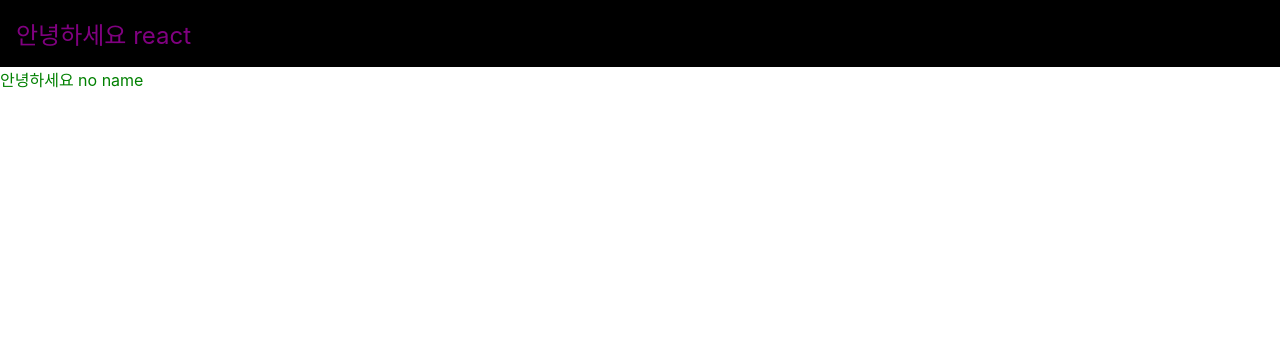
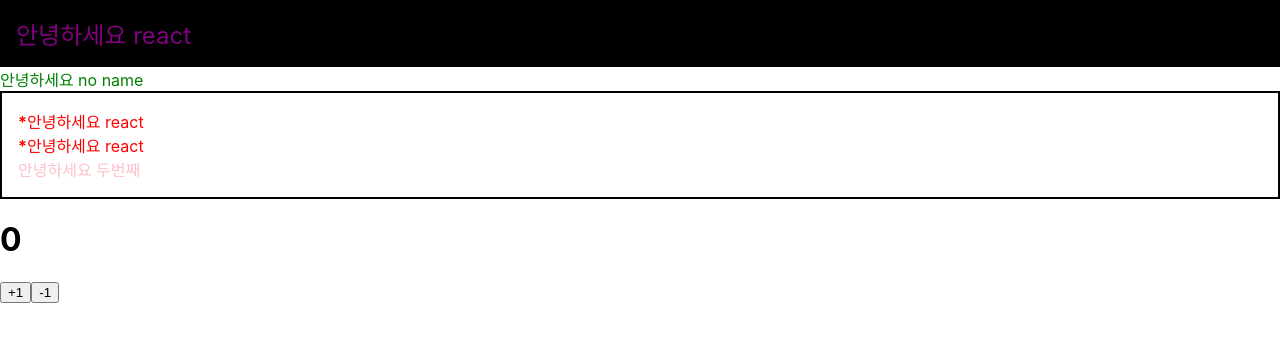
Before and after one commit to ibmike87/first_react, a React (Create React App) app: page / in a window 1280 px wide. Shown: the top 342 px of the page. Built offline with nearby package versions, Linux system fonts and the light colour scheme.

Commit message:
react 실습 2일차 1장 8.input 상태 관리하기

```diff
--- a/src/App.js
+++ b/src/App.js
@@ -1,10 +1,14 @@
 import React from 'react';
 import Hello from './Hello';
+import Wrapper from "./Wrapper";
+import Counter from "./Counter";
 import './App.css';
 
 function App() {
-    const name = 'react';
-    /*const style = {
+    // const name = 'react';
+    /*
+    * 컴포넌트 내부에서 종결되는 style 테그 입력 방법
+    const style = {
         backgroundColor: 'black',
         color: 'aqua',
         fontSize: 24,
@@ -14,7 +18,7 @@ function App() {
     return (
         <>
             {/*<Hello/>*/}
-            {/*<div className="header-title">{name}</div>*/}
+            {/*<div cl  ssName="header-title">{name}</div>*/}
             {/*<div className="gray-box"/>*/}
 
             <div className="header-title">
@@ -22,6 +26,14 @@ function App() {
             </div>
             <Hello color="green"/>
 
+            <Wrapper>
+                {/*이 아래 부분은 Wrapper 의 props.children 에 포함됨.*/}
+                <Hello name="react" color="red" isSpecial={true}/>  {/* => isSpecial={true} 이 부분이 조건부*/}
+                <Hello name="react" color="red" isSpecial/>  {/* => isSpecial 만 써도 위에 코드와 완전히 동일함*/}
+                <Hello name="두번째" color="pink" />
+            </Wrapper>
+
+            <Counter/>
         </>
     );
 }
--- /dev/null
+++ b/src/Counter.js
@@ -0,0 +1,36 @@
+import React, {useState} from 'react';
+
+function Counter () {
+
+    // 함수의 구조화 할당으로 변수 선언
+    const [number, setNumber] = useState(0);
+
+/*
+    //기존 방식으로 변수 선언
+    const numberState = useState(0),
+        number = numberState(0),
+        setNumber = numberState(0);
+*/
+
+    const onIncrease = () => {
+        console.log("+1");
+        // setNumber(number + 1);       // 새로운 값(number)를 증가시킨 값을 설정하는 방식
+        setNumber(prevNumber => prevNumber + 1); //함수형으로 기존 값을 증가시키는 형태
+    }
+
+    const onDecrease = () => {
+        console.log("-1");
+        // setNumber(number - 1);
+        setNumber(prevNumber => prevNumber - 1);
+    }
+
+    return (
+        <div>
+            <h1>{number}</h1>
+            <button onClick={onIncrease}>+1</button>
+            <button onClick={onDecrease}>-1</button>
+        </div>
+    );
+}
+
+export default Counter;
--- a/src/Hello.js
+++ b/src/Hello.js
@@ -1,6 +1,6 @@
 import React from 'react';
 /*
-function Hello(props) {
+function Hello(props) {     //<Hello name="react" color="purple"/> 의 name, color 가 props로 전달된다.
     return <div style={{color: props.color}}>안녕하세요 {props.name}</div>
 }
 */
@@ -10,9 +10,14 @@ Hello.defaultProps = {
     name: "no name"
 }
 
-function Hello({name, color}) {
-    return <div style={{color}}>안녕하세요 {name}</div>
+function Hello({name, color, isSpecial}) {
 
+    return (
+        <div style={{color}}>
+            {isSpecial && <b>*</b>}
+            안녕하세요 {name}
+        </div>
+    );
 }
 
 export default Hello;
--- /dev/null
+++ b/src/Wrapper.js
@@ -0,0 +1,16 @@
+import React from 'react';
+
+function Wrapper ({children}) {
+    const style = {
+        border: '2px solid black',
+        padding: '16px'
+    };
+
+    return (
+        <div style={style}>
+            {children}  {/*Wrapper 의 children tag 부분들이 표시되는 부분*/}
+        </div>
+    )
+}
+
+export default Wrapper;
```
Also changed, not shown: src/InputSample.js (added).
